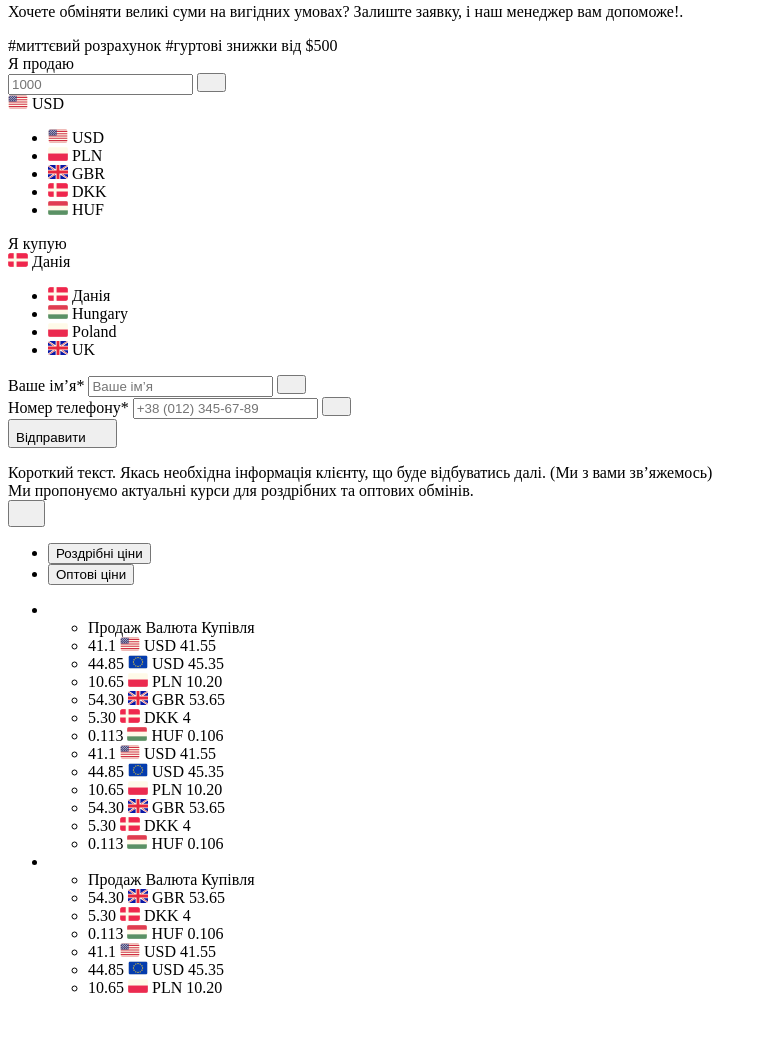
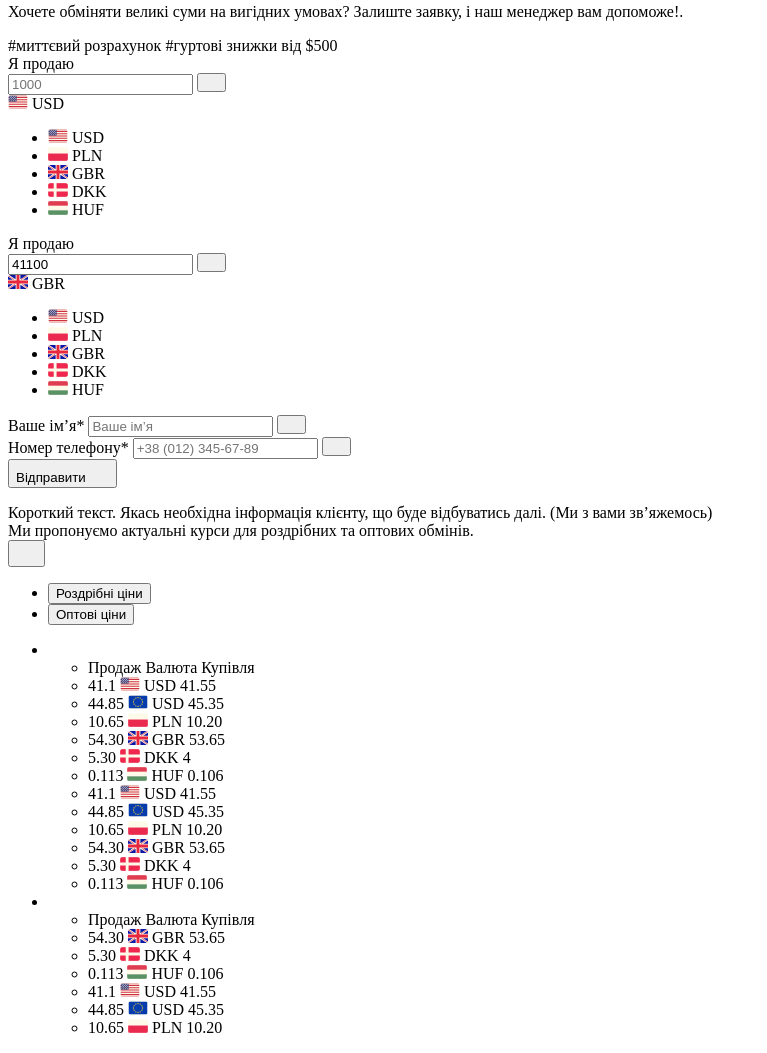
Before and after one commit to RomanTvrdhlb/Obmen-Valut, a PHP site: page /partials/modals.html in a window 1280 px wide. Shown: the part 1056-2109 px from the top of the page, without its empty margins (0-767 px from the left). Before the commit the page ends 2049 px from the top, so only its background shows below. Run offline with PHP 8.4, Linux system fonts and the light colour scheme.

Commit message:
add form modal

```diff
--- a/source/partials/modals.html
+++ b/source/partials/modals.html
@@ -308,14 +308,25 @@
             </div>
 
             <div class="main-form__field">
-              <span class="main-form__title">Я купую</span>
+              <span class="main-form__title">Я продаю</span>
+
+              <div class="main-form__inner">
+                <label class="main-form__label" for="value_3">
+                  <input class="main-form__input" id="value_3" name="value_3" value="41100" type="number">
+
+                  <button class="main-form__delete">
+                    <svg width='13' height='13'>
+                      <use href='img/sprite/sprite.svg#close2'></use>
+                    </svg>
+                  </button>
+                </label>
 
                 <div class="select" data-select>
                   <div class="select__header">
-                  <input type="hidden" class="select__input input-select" id="country" name="country" value="1">
+                    <input type="hidden" class="select__input input-select" id="currency" name="currency" value="3">
                     <span class="select__current" data-id="1">
-                    <img width="20" height="14" src="./img/flags/DK.svg" alt="image">
-                    Данія
+                      <img width="20" height="14" src="./img/flags/GB.svg" alt="image">
+                      GBR
                     </span>
                     <svg class="select__current-icon" width='13' height='13'>
                       <use href='img/sprite/sprite.svg#caret-down'></use>
@@ -324,22 +335,27 @@
                   <div class="select__body">
                     <ul class="select__list">
                       <li class="select__option" data-id="1" data-type="option">
-                      <img width="20" height="14" src="./img/flags/DK.svg" alt="image">
-                      Данія
+                        <img width="20" height="14" src="./img/flags/US.svg" alt="image">
+                        USD
                       </li>
                       <li class="select__option" data-id="2" data-type="option">
-                      <img width="20" height="14" src="./img/flags/HU.svg" alt="image">
-                      Hungary
+                        <img width="20" height="14" src="./img/flags/PL.svg" alt="image">
+                        PLN
                       </li>
                       <li class="select__option" data-id="3" data-type="option">
-                      <img width="20" height="14" src="./img/flags/PL.svg" alt="image">
-                      Poland
+                        <img width="20" height="14" src="./img/flags/GB.svg" alt="image">
+                        GBR
                       </li>
                       <li class="select__option" data-id="4" data-type="option">
-                      <img width="20" height="14" src="./img/flags/GB.svg" alt="image">
-                      UK
+                        <img width="20" height="14" src="./img/flags/DK.svg" alt="image">
+                        DKK
+                      </li>
+                      <li class="select__option" data-id="5" data-type="option">
+                        <img width="20" height="14" src="./img/flags/HU.svg" alt="image">
+                        HUF
                       </li>
                     </ul>
+                  </div>
                 </div>
               </div>
             </div>
--- a/source/scss/components/main-components/_main-form.scss
+++ b/source/scss/components/main-components/_main-form.scss
@@ -76,7 +76,7 @@
     font-size: 17px;
     line-height: 130%;
     letter-spacing: -0.02em;
-    color: var(--cl-e);
+    color: var(--cl-g);
     transition: all 0.3s;
     background: var(--bg-a);
 
```
Lines whose indentation alone changed are shown as unchanged.
